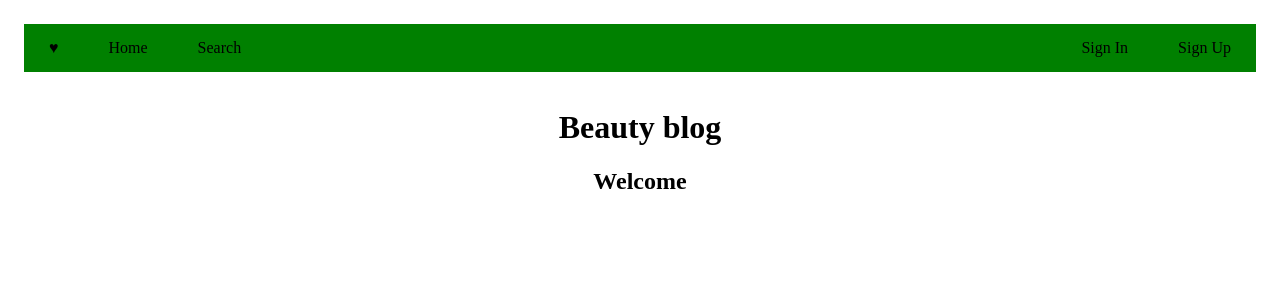
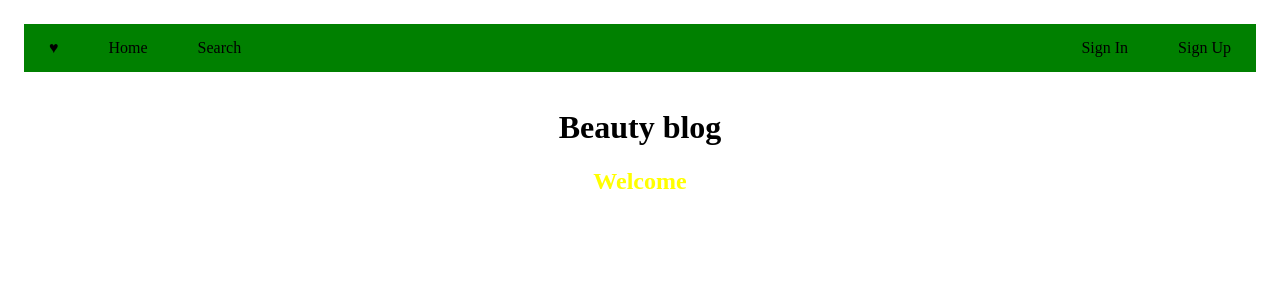
Before and after one commit to U1610147/IProg_Project, a PHP site: page / in a window 1280 px wide. Shown: the top 300 px of the page. Run offline with PHP 8.4, Linux system fonts and the light colour scheme.

Commit message:
new style

```diff
--- a/project.css
+++ b/project.css
@@ -6,6 +6,8 @@
 
 
 }
+h2{
+color: yellow; }
 
 .button1{
 
@@ -38,7 +40,7 @@
 
 body {
     /*font-family: "Lato", sans-serif; */
-    transition: background-color .5s;
+    transition: background-color .grey;
 
 }
 
```
